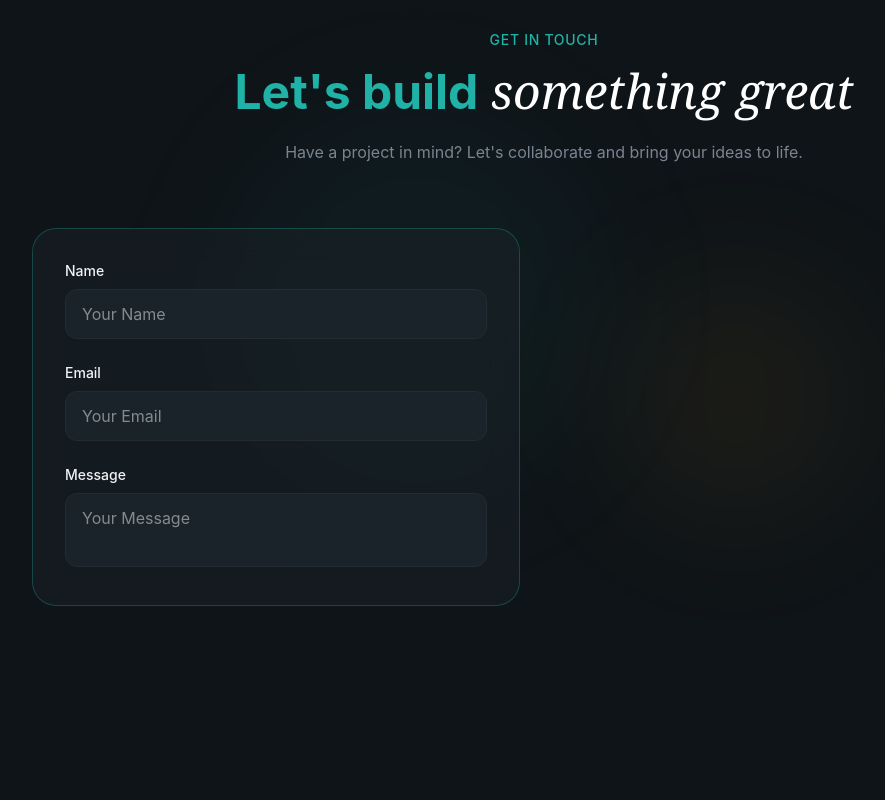
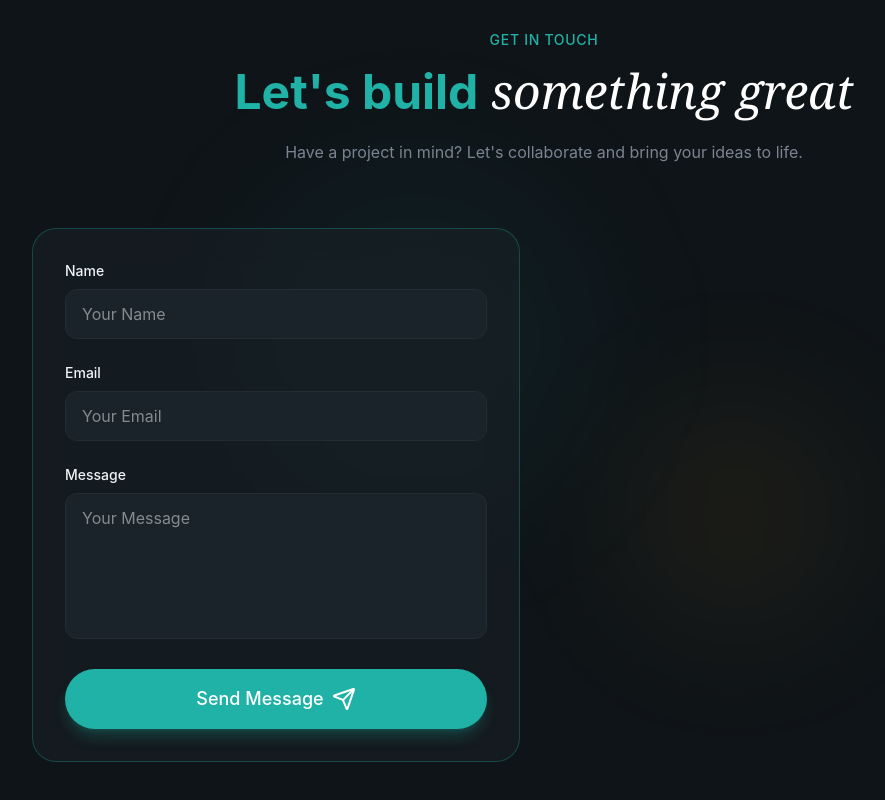
Before and after one commit to eissamonet/SWD-Portfolio, a React (Vite) app: page / in a window 1280 px wide. Shown: the part 5285-6085 px from the top of the page, without its empty margins (96-981 px from the left). Before the commit the page ends 6019 px from the top, so only its background shows below. Built offline with nearby package versions, Linux system fonts and the light colour scheme.

Commit message:
button added to contact form

```diff
--- a/src/sections/Contact.jsx
+++ b/src/sections/Contact.jsx
@@ -1,4 +1,5 @@
-import { Mail, Phone, MapPin } from "lucide-react";
+import { Mail, Phone, MapPin, Send } from "lucide-react";
+import { Button } from "../components/Button";
 
 const contactInfo = [
     {
@@ -72,10 +73,16 @@ export const Contact = () => {
                     <div>
                       <label htmlFor="message" className="block text-sm font-medium mb-2">Message</label>
                       <textarea
+                      rows={5}
                       required
                       placeholder="Your Message"
                       className="w-full px-4 py-3 bg-surface rounded-xl border border-border focus:border-primary focus:ring-1 focus:ring-primary outline-none transition-all resize-none" />
                    </div>
+
+                   <Button className="w-full" type="submit" size="lg">
+                     Send Message
+                     <Send />
+                   </Button>
                 </form>
               </div>
             </div>
```
